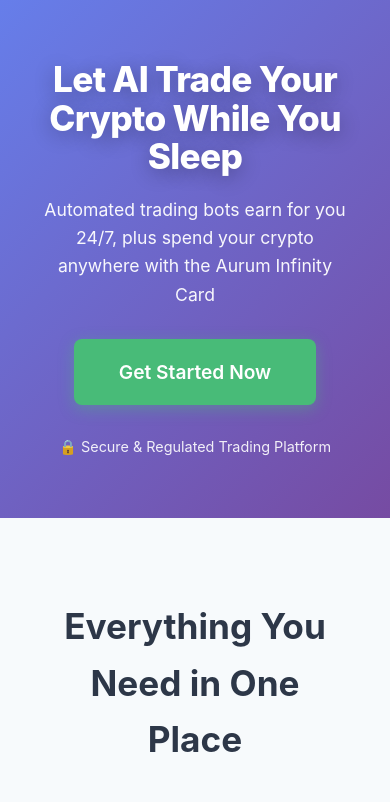
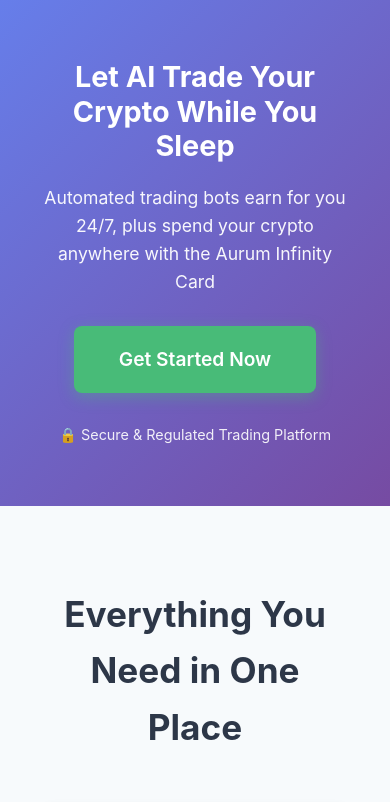
Before and after one commit to ianb66/aurum-foundation, a plain HTML site: page index.html in a window 390 px wide. Shown: the top 802 px of the page. Drawn offline with Linux system fonts and the light colour scheme.

Commit message:
Update styles.css

```diff
--- a/styles.css
+++ b/styles.css
@@ -26,12 +26,10 @@
 }
 
 .hero h1 {
-    font-size: 3.8rem;
-    font-weight: 800;
+    font-size: 2.5rem;
+    font-weight: 700;
     margin-bottom: 20px;
-    line-height: 1.1;
-    text-shadow: 0 4px 20px rgba(0, 0, 0, 0.3);
-    letter-spacing: -0.02em;
+    line-height: 1.2;
 }
 
 .hero .subtitle {
@@ -130,13 +128,15 @@
     border-radius: 12px;
     overflow: hidden;
     box-shadow: 0 10px 40px rgba(0, 0, 0, 0.15);
+    aspect-ratio: 16 / 9;
 }
 
 .video-wrapper iframe {
     width: 100%;
-            height: 500px;
+    height: 100%;
     border: none;
 }
+
 /* How It Works */
 .how-it-works {
     padding: 80px 20px;
@@ -259,8 +259,7 @@
 /* Responsive */
 @media (max-width: 768px) {
     .hero h1 {
-        font-size: 2.2rem;
-    }
+        font-size: 1.8rem;
     }
 
     .hero .subtitle {
```
Lines whose indentation alone changed are shown as unchanged.
